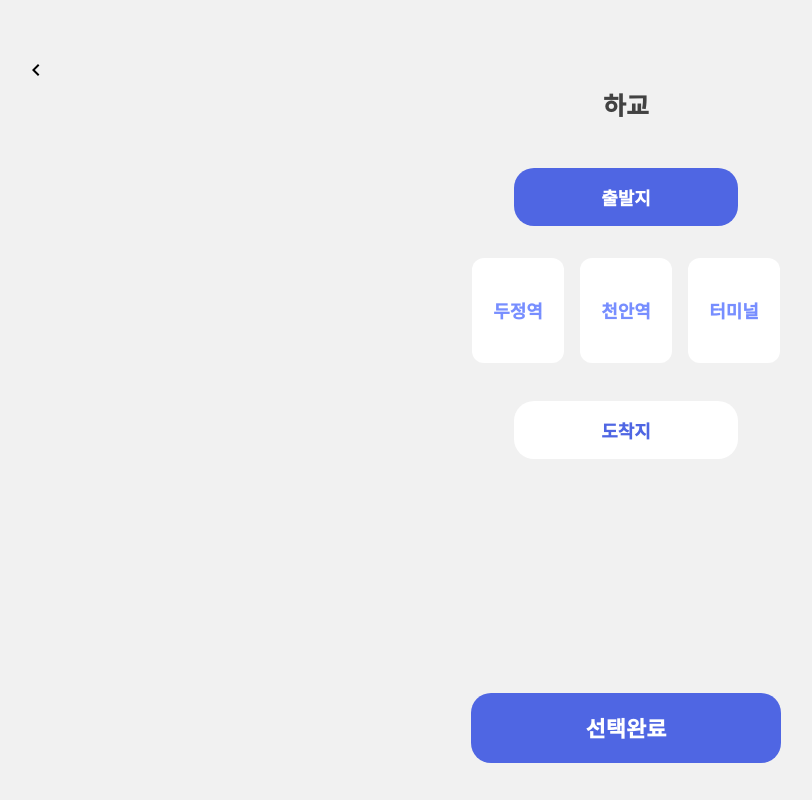
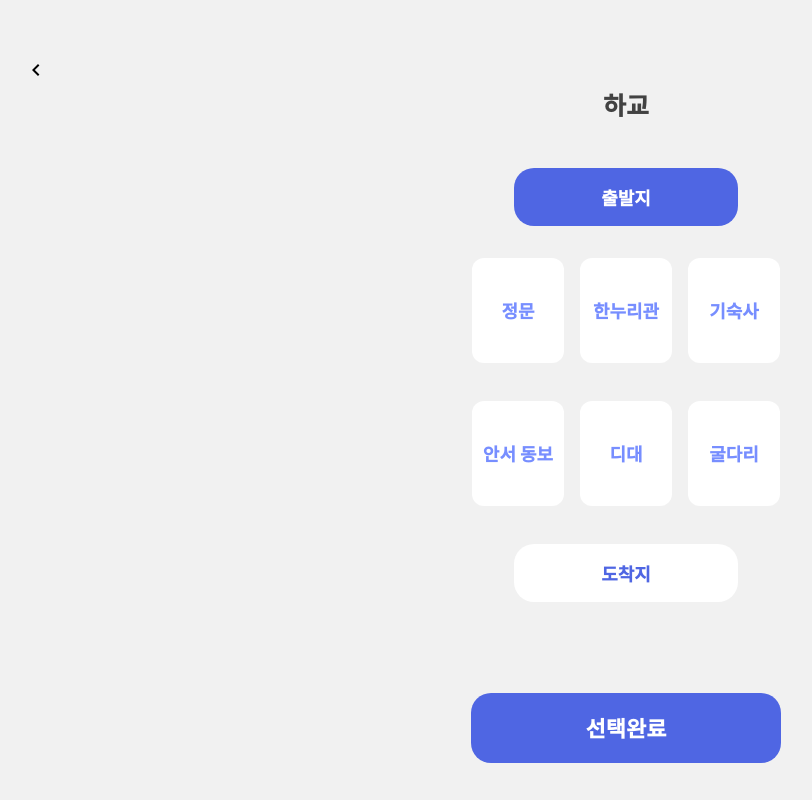
Before and after one commit to dsc-sangmyung/2022-smuTaxi-Frontend, a React (Create React App) app: page /back in a window 1280 px wide. Both pictures are taken after a click on the button "출발지". Shown: the whole page, without its empty margins (14-826 px from the left). Built offline with nearby package versions, Linux system fonts and the light colour scheme.

Commit message:
하교페이지구현

```diff
--- a/src/App.js
+++ b/src/App.js
@@ -1,8 +1,7 @@
-
 import "./App.css"
 
 import { Route, BrowserRouter as Router, Routes } from "react-router-dom";
-import { Page1, Page2 } from './pages';
+import { Page1, Page2, Page3 } from './pages';
 
 
 
@@ -13,7 +12,7 @@ function App() {
         <Routes>
           <Route path="/" element={<Page1/>}/>
           <Route path="/go" element={<Page2 title="등교"/>}/>
-          <Route path="/back" element={<Page2 title="하교"/>}/>
+          <Route path="/back" element={<Page3 title="하교"/>}/>
         </Routes>
       </Router>
     </div>
--- /dev/null
+++ b/src/components/Pick_back.js
@@ -0,0 +1,74 @@
+import {React, useState} from "react";
+import "./Box.css";
+import "./Pick.css";
+
+const Pick_back = () => {
+    const [state, setState] = useState(false);
+    const [start, setStart] = useState('출발지');
+    const [dst, setDst] = useState('도착지');
+
+
+    const clickStart = (event) => {
+        if (state==='start') {
+            setState(false);
+        } else {
+            setState('start');
+        }
+    };
+
+    const clickDst = () => {
+        if (state==='dst') {
+            setState(false);
+        } else {
+            setState('dst');
+        }
+    };
+
+    const pickStart = (event) => {
+        setStart(event.target.value);
+
+    };
+
+    const pickDst = (event) => {
+        setDst(event.target.value);
+    };
+
+    const clickCompleteButton = () => {
+
+
+    };
+
+    return (
+
+        <div className="box">
+            <div className="pin_height">
+                <button onClick={clickStart} className={state === 'start'? "start_button_true":"start_button_false"}>{start}</button>
+                {state==='start' && <div className="start_list">
+                    <div>
+                        <button onClick={pickStart} value='정문'>정문</button>
+                        <button onClick={pickStart} value='한누리관'>한누리관</button>
+                        <button onClick={pickStart} value='기숙사'>기숙사</button>
+                    </div>
+                    <div>
+                        <button onClick={pickStart} value='안서 동보'>안서 동보</button>
+                        <button onClick={pickStart} value='디대'>디대</button>
+                        <button onClick={pickStart} value='굴다리'>굴다리</button>
+                    </div>
+                </div> }
+                <div></div>
+                <button onClick={clickDst} className={state === 'dst'? "start_button_true":"start_button_false"}>{dst}</button>
+                { state === 'dst' && <div className="start_list">
+                    <button onClick={pickDst} value='두정역'>두정역</button>
+                    <button onClick={pickDst} value='천안역'>천안역</button>
+                    <button onClick={pickDst} value='터미널'>터미널</button>
+                </div> }
+            </div>
+
+            <button onClick={clickCompleteButton} className="button_true">
+                선택완료
+            </button>
+        </div>
+    );
+};
+
+export default Pick_back;
--- /dev/null
+++ b/src/pages/Page3.js
@@ -0,0 +1,18 @@
+import React from "react";
+import Title from "../components/Title";
+import TopBar from "../components/Header";
+import Pick from "../components/Pick_back";
+
+
+const Page3 = (props) => {
+
+    return (
+        <div className="main">
+            <TopBar></TopBar>
+            <Title title={props.title}></Title>
+            <Pick></Pick>
+        </div>
+    );
+};
+
+export default Page3;
--- a/src/pages/index.js
+++ b/src/pages/index.js
@@ -1,2 +1,3 @@
 export {default as Page1} from "./Page1";
 export {default as Page2} from "./Page2";
+export {default as Page3} from "./Page3";
```
